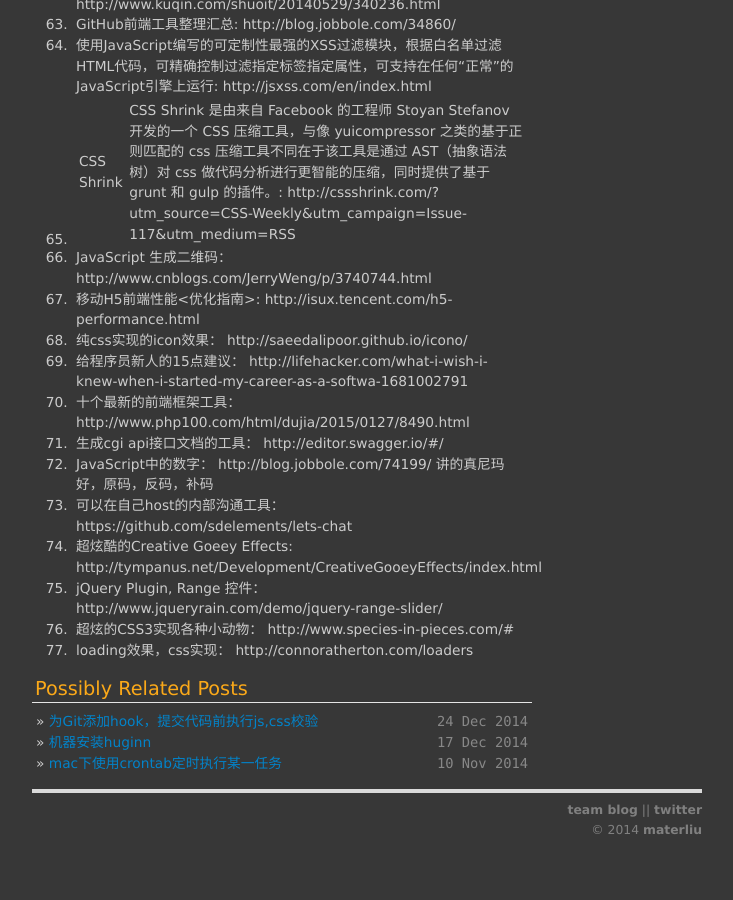
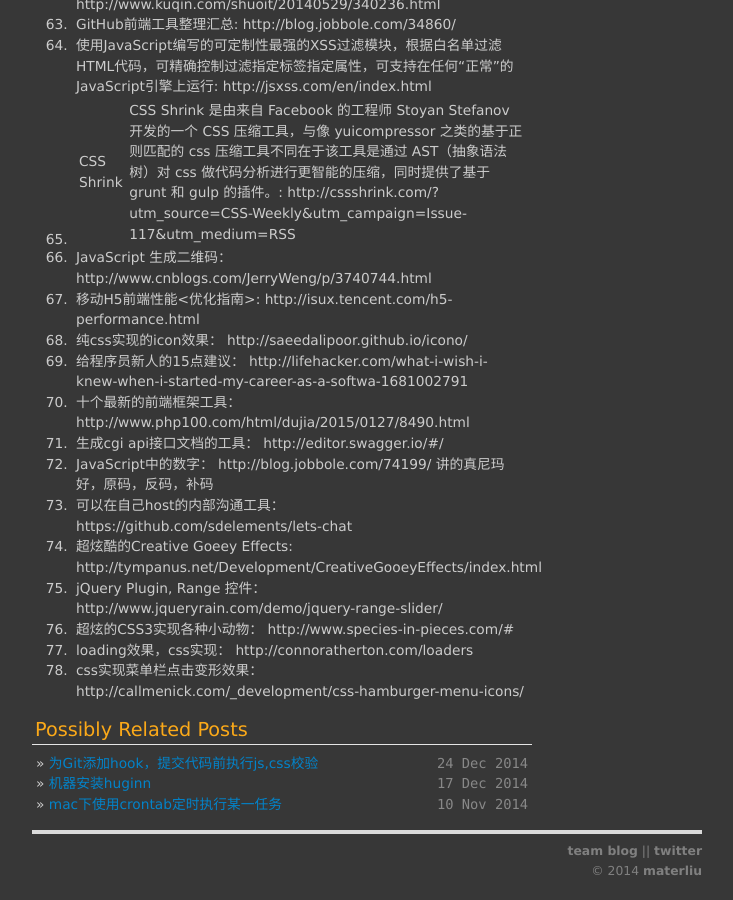
Before and after one commit to materliu/materliu.github.io, a Jekyll site: the page built from all/web/_posts/2014-12-16-hotchpotch.md, in a window 1280 px wide and 900 px high, scrolled down 2730 px. Shown: the whole window, without its empty margins (273-1006 px from the left). Built offline with Jekyll 4.4.1, drawn with Linux system fonts in a browser that asks for light colours; Markdown is read by kramdown in place of the engine named in the settings; before the commit the page ends 3589 px from its top, so only the background shows below that.

Commit message:
css图标转化

```diff
--- a/all/web/_posts/2014-12-16-hotchpotch.md
+++ b/all/web/_posts/2014-12-16-hotchpotch.md
@@ -82,3 +82,4 @@ title: 大杂烩
 77. jQuery Plugin, Range 控件： http://www.jqueryrain.com/demo/jquery-range-slider/
 78. 超炫的CSS3实现各种小动物： http://www.species-in-pieces.com/#
 79. loading效果，css实现： http://connoratherton.com/loaders
+80. css实现菜单栏点击变形效果： http://callmenick.com/_development/css-hamburger-menu-icons/
```
